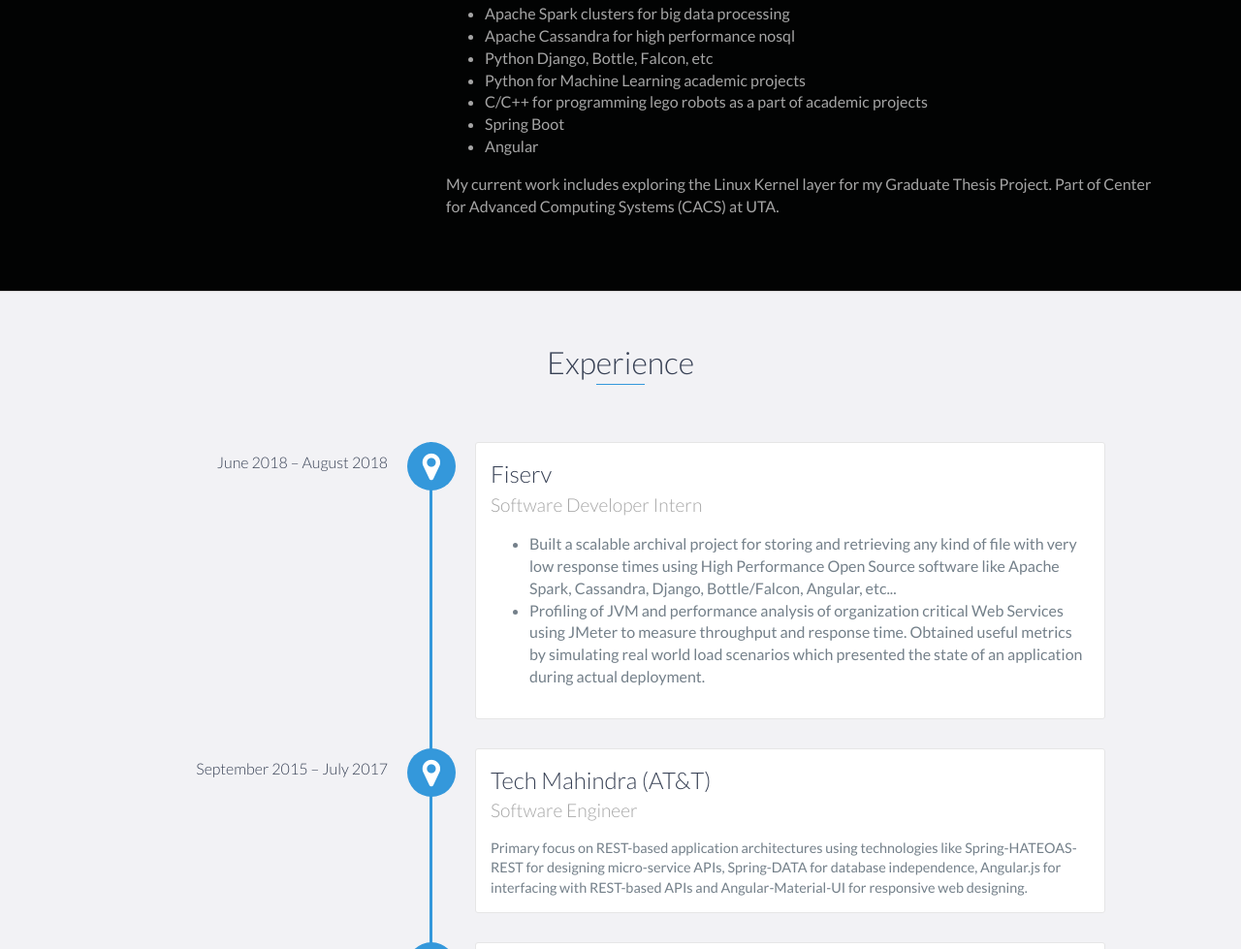
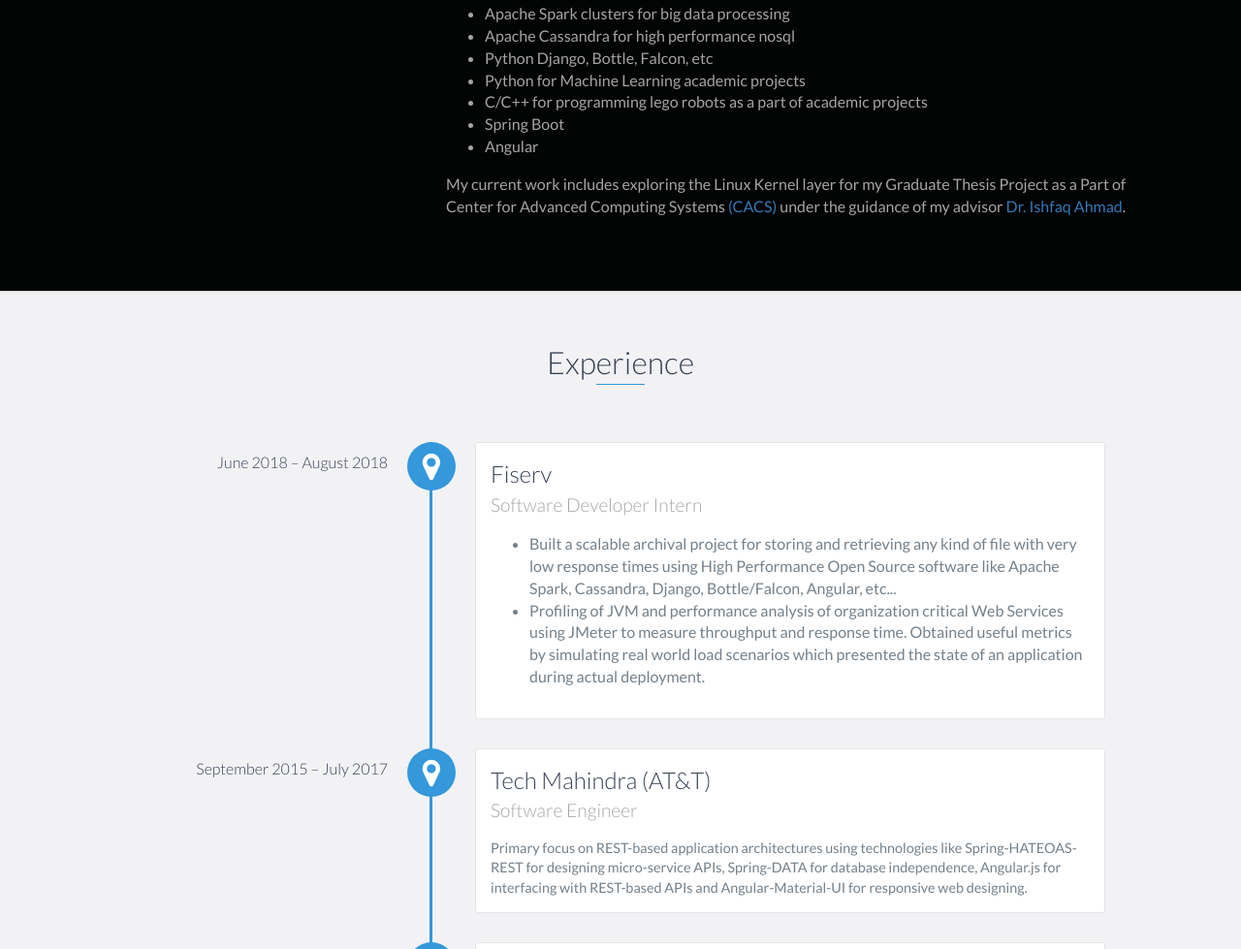
Before and after one commit to r10a/r10a.github.io, a website: page index.html in a window 1280 px wide. Shown: the part 1025-2004 px from the top of the page at 97% size. Drawn offline with nearby package versions, Linux system fonts and the light colour scheme.

Commit message:
Update index.html

```diff
--- a/index.html
+++ b/index.html
@@ -5,7 +5,7 @@
     <meta charset="utf-8">
     <meta http-equiv="X-UA-Compatible" content="IE=edge">
     <meta name="viewport" content="width=device-width, initial-scale=1">
-    <title>My Portfolio</title>
+    <title>Portfolio</title>
     <link rel="shortcut icon" href="favicon.ico" type="image/x-icon">
     <link rel="icon" href="favicon.ico" type="image/x-icon">
     <link href="https://fonts.googleapis.com/css?family=Lato:300,400,700,900" rel="stylesheet">
@@ -99,8 +99,12 @@
                         <li> Angular </li>
                     </ul>
                     <p>
-                        My current work includes exploring the Linux Kernel layer for my Graduate Thesis Project. Part
-                        of Center for Advanced Computing Systems (CACS) at UTA.
+                        My current work includes exploring the Linux Kernel layer for my Graduate Thesis Project as a
+                        Part
+                        of Center for Advanced Computing Systems <a href="http://ranger.uta.edu/~iahmad/cacs.html">(CACS)</a>
+                        under the guidance of my advisor
+                        <a href="http://ranger.uta.edu/~iahmad/">Dr.
+                            Ishfaq Ahmad</a>.
                     </p>
                 </div>
             </div>
```
